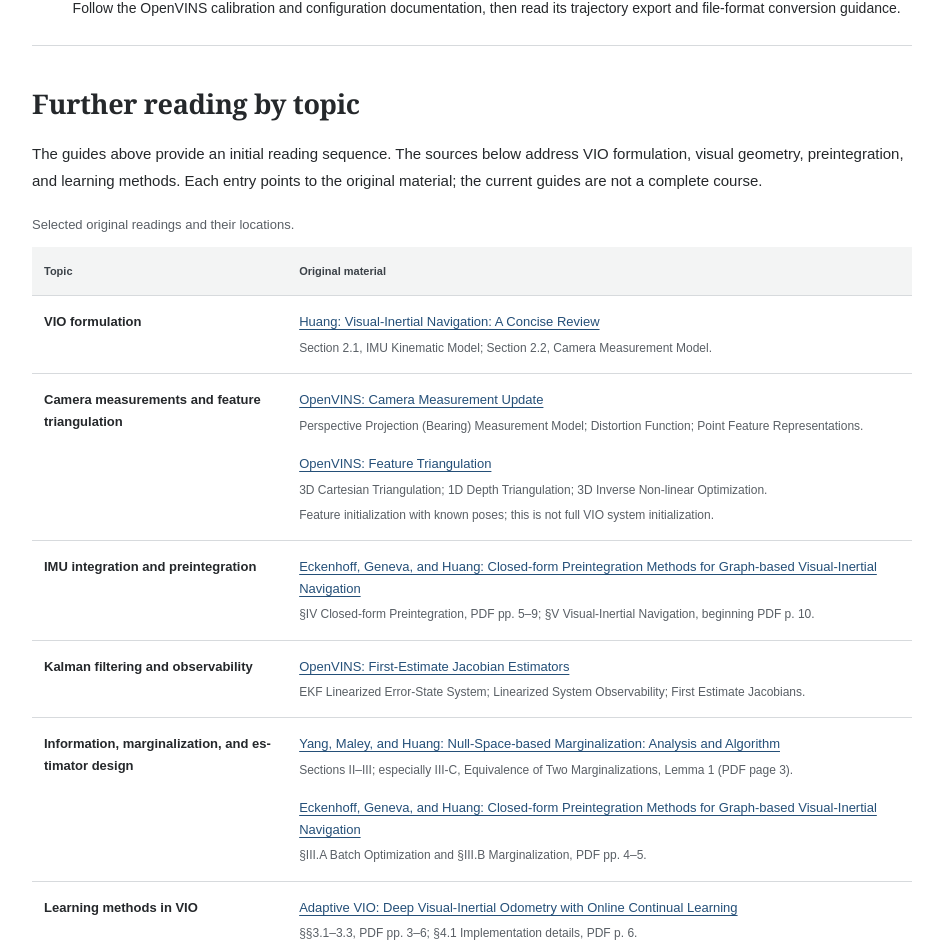
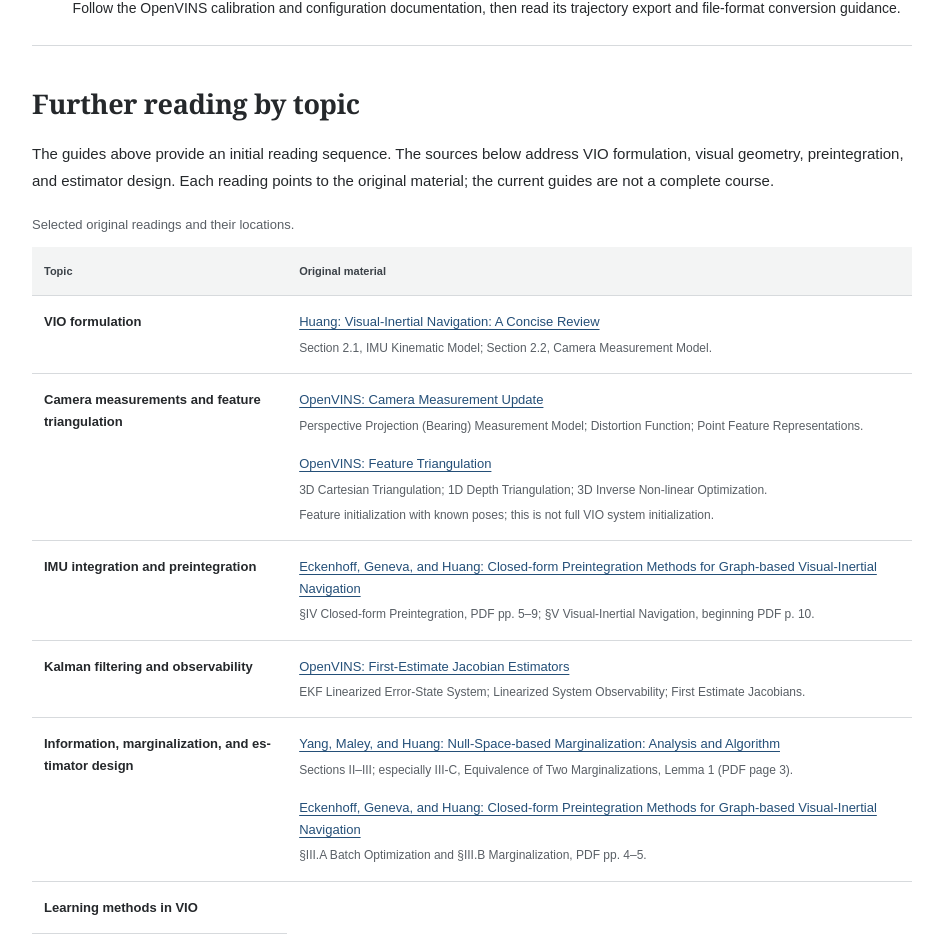
Before and after one commit to vio-bench/vio-bench.github.io, a Next.js app: page /learn in a window 1280 px wide. Shown: the part 1371-2322 px from the top of the page, without its empty margins (8-951 px from the left). Built offline with nearby package versions, Linux system fonts and the light colour scheme.

Commit message:
Remove Adaptive VIO reading and leave learning topic empty

```diff
--- a/app/learn/page.tsx
+++ b/app/learn/page.tsx
@@ -53,7 +53,7 @@
           <p>
             The guides above provide an initial reading sequence. The sources
             below address VIO formulation, visual geometry,
-            preintegration, and learning methods. Each entry points to the
+            preintegration, and estimator design. Each reading points to the
             original material; the current guides are not a complete course.
           </p>
           <table>
--- a/data/further-reading.json
+++ b/data/further-reading.json
@@ -62,13 +62,6 @@
   },
   {
     "topic": "Learning methods in VIO",
-    "sources": [
-      {
-        "title": "Adaptive VIO: Deep Visual-Inertial Odometry with Online Continual Learning",
-        "url": "https://arxiv.org/pdf/2405.16754v1",
-        "locator": "§§3.1–3.3, PDF pp. 3–6; §4.1 Implementation details, PDF p. 6.",
-        "scope": "Monocular VIO. Read the learning and optimization method together with the stated adaptation protocol."
-      }
-    ]
+    "sources": []
   }
 ]
```
Also changed, not shown: 1 other file (tests, documents, lock files or other folders).
